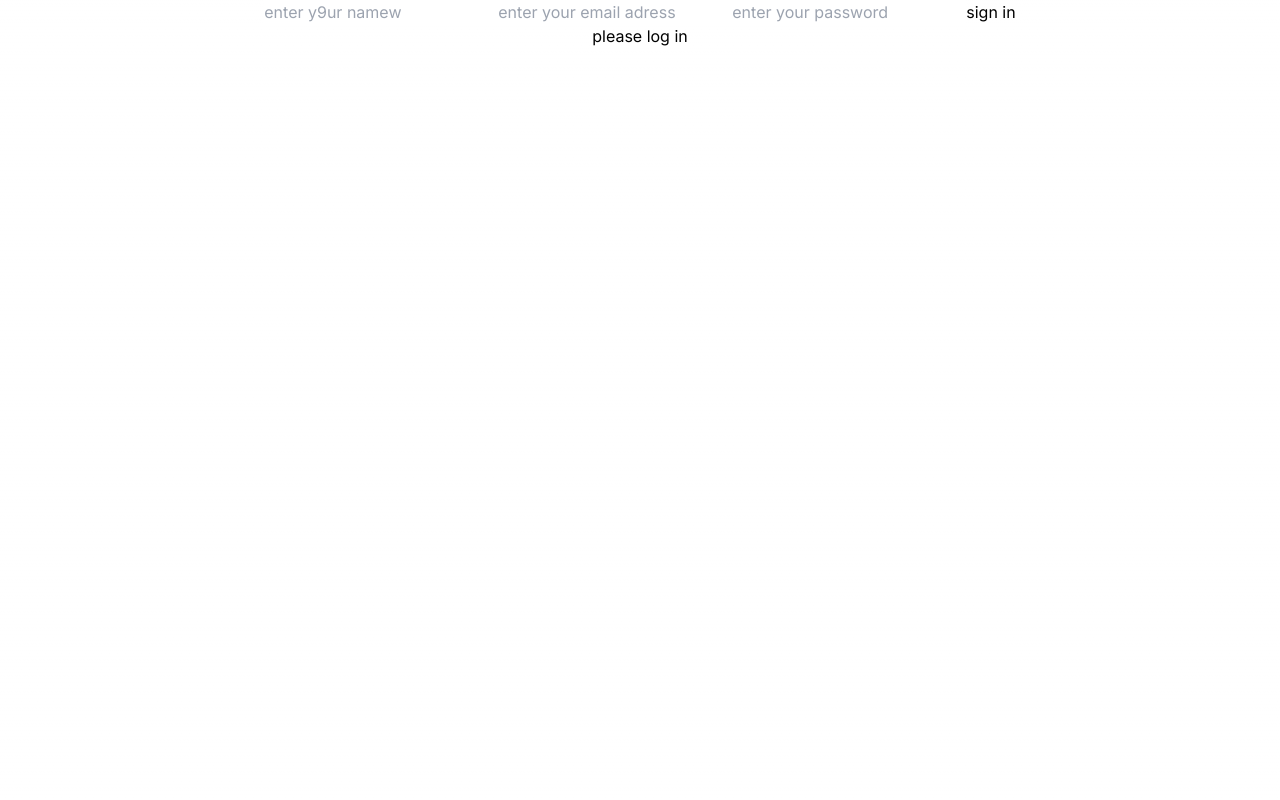
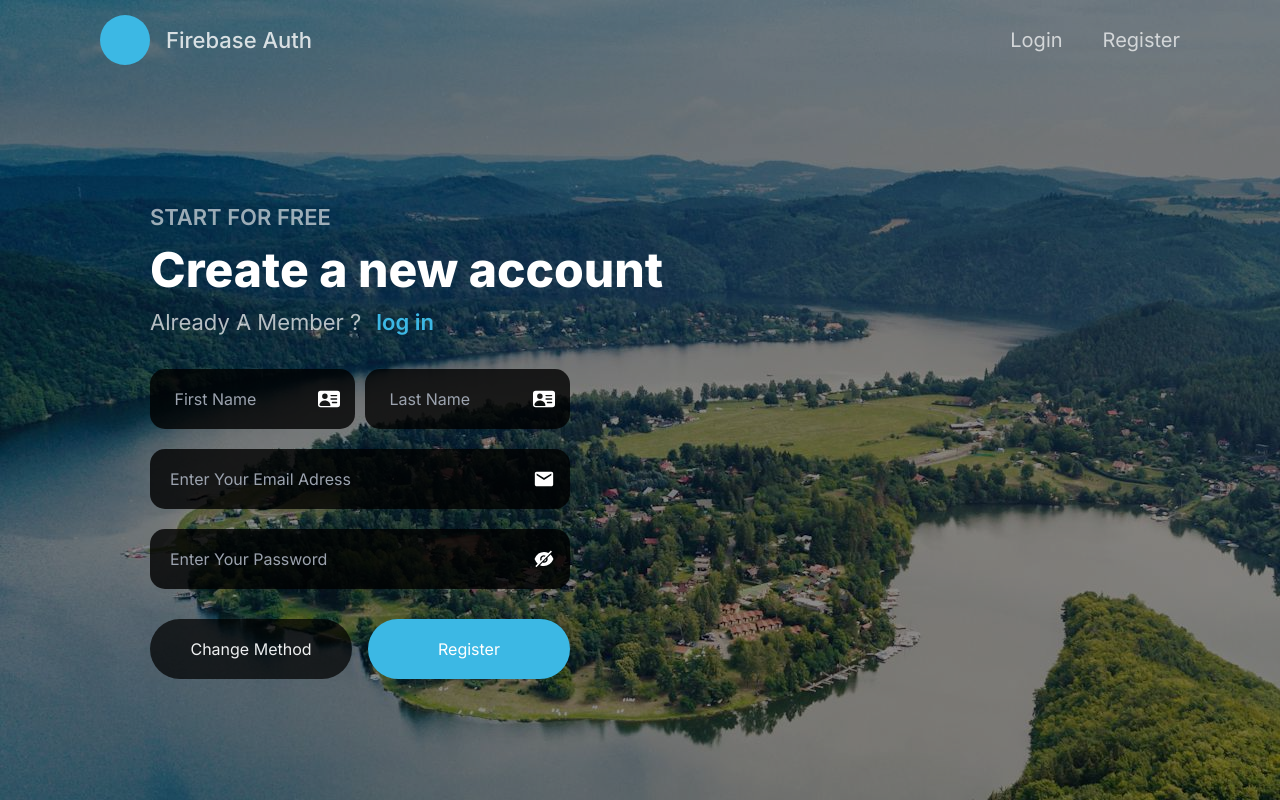
Before and after one commit to sultan93291/firebase_auth, a Next.js app in the folder my-app/: page / in a window 1280 px wide. Built offline with nearby package versions, Linux system fonts and the light colour scheme; no server answers.

Commit message:
register page design done navbar added

```diff
--- a/my-app/package.json
+++ b/my-app/package.json
@@ -15,6 +15,7 @@
     "next": "14.1.3",
     "react": "^18",
     "react-dom": "^18",
+    "react-icons": "^5.0.1",
     "react-redux": "^9.1.0"
   },
   "devDependencies": {
--- /dev/null
+++ b/my-app/src/app/components/RegisterLogin.jsx
@@ -0,0 +1,28 @@
+" use client";
+import React from "react";
+import Link from "next/link";
+const RegisterLogin = () => {
+  return (
+    <>
+      <nav className=" relative z-50 flex h-[80px]  px-[100px] items-center justify-between ">
+        <div className="flex gap-4 items-center ">
+          <div className="bg-[#3cb8e4]  h-[50px] w-[50px] rounded-full flex items-center justify-center "></div>
+          <h4 className="text-[22px] capitalize font-[500] text-white opacity-[0.8]    ">
+            {" "}
+            Firebase Auth{" "}
+          </h4>
+        </div>
+        <div className="flex gap-[40px] opacity-[0.7] ">
+          <Link className="text-white text-[20px] capitalize  " href="/login">
+            login
+          </Link>
+          <Link className="text-white text-[20px] capitalize " href="/">
+            register
+          </Link>
+        </div>
+      </nav>
+    </>
+  );
+};
+
+export default RegisterLogin;
--- a/my-app/src/app/page.jsx
+++ b/my-app/src/app/page.jsx
@@ -6,24 +6,36 @@ import {
   sendEmailVerification,
   onAuthStateChanged,
 } from "firebase/auth";
-
+import Link from "next/link";
 //  track the change for files
 
 import firebaseConfig from "@/Config/FireBase/firebaseConfig";
 import { useRouter } from "next/navigation";
 import { setUser } from "./Data/userSlice";
 import { useDispatch } from "react-redux";
+import RegisterLogin from "./components/RegisterLogin";
+import { data } from "autoprefixer";
+import { BsPersonVcardFill } from "react-icons/bs";
+import { MdEmail } from "react-icons/md";
+import { AiFillEye } from "react-icons/ai";
+import { AiFillEyeInvisible } from "react-icons/ai";
 
 export default function Home() {
   const [user, setuser] = useState(null);
+  const [Hide, setHide] = useState(true);
   const [Data, setData] = useState({
-    name: "",
+    firstName: "",
+    lastName: "",
     email: "",
     password: "",
   });
   const handleForm = e => {
     const { name, value } = e.target;
     setData(data => ({ ...data, [name]: value }));
+  };
+
+  const handleShow = () => {
+    setHide(!Hide);
   };
 
   const dispatch = useDispatch();
@@ -58,29 +70,102 @@ export default function Home() {
   };
 
   return (
-    <>
-      <form onSubmit={handleSubmit}>
+    <div
+      style={{ background: "url('/lake.jpg')" }}
+      className=" h-screen w-screen bg-cover  bg-center after:absolute after:inset-0 after:z-0 after:bg-black after:opacity-45   "
+    >
+      <RegisterLogin />
+      <div className=" flex h-[calc(100vh-80px)] px-[150px] items-center ">
+        <form
+          className="relative z-50 flex flex-col items-start "
+          onSubmit={handleSubmit}
+        >
+          <p className=" text-white opacity-[0.6] text-[22px] uppercase font-[600] ">
+            start for free
+          </p>
+          <h1 className=" text-[48px] text-white font-[800] ">
+            Create a new account
+          </h1>
+          <span className="flex text-[22px] gap-[15px] ">
+            <p className="text-white opacity-[0.7] capitalize ">
+              already a member ?
+            </p>
+            <Link className="text-[#3cb8e4]  font-[600] " href={"/login"}>
+              log in
+            </Link>
+          </span>
+          <div className="my-[30px] flex flex-col gap-[20px] ">
+            <div className=" flex  w-[420px]  gap-[10px]">
+              <div className=" relative h-[60px] w-1/2">
                 <input
                   type="name"
-          name="name"
-          placeholder="enter y9ur namew"
+                  name="firstName"
+                  placeholder=" first name"
                   onChange={handleForm}
+                  className="relative h-full w-full  pl-[20px] pr-[40px] bg-rgba rounded-[15px] outline-none text-white placeholder:capitalize "
                 />
+                <BsPersonVcardFill className="absolute top-0 right-0 mt-[30px] text-white translate-y-[-50%] mr-[15px] text-[22px] " />
+              </div>
+              <div className=" relative h-[60px] w-1/2">
+                <input
+                  type="name"
+                  name="lastName"
+                  placeholder=" last name"
+                  onChange={handleForm}
+                  className="relative h-full w-full  pl-[20px] pr-[40px] bg-rgba rounded-[15px] outline-none text-white placeholder:capitalize "
+                />
+                <BsPersonVcardFill className="absolute top-0 right-0 mt-[30px] text-white translate-y-[-50%] mr-[15px] text-[22px] " />
+              </div>
+            </div>
+            <div className="h-[60px] relative">
               <input
                 type="email"
                 placeholder="enter your email adress"
                 name="email"
                 onChange={handleForm}
+                className=" h-full w-full px-[20px]  bg-rgba rounded-[15px] outline-none text-white placeholder:capitalize "
               />
+              <MdEmail className="absolute top-0 right-0 mt-[30px] text-white translate-y-[-50%] mr-[15px] text-[22px] " />
+            </div>
+            <div className="h-[60px] relative">
               <input
-          type="password"
+                type={Hide ? "password" : "text"}
                 placeholder="enter your password"
                 name="password"
                 onChange={handleForm}
+                className=" h-full w-full px-[20px]  bg-rgba rounded-[15px] outline-none text-white placeholder:capitalize "
               />
-        <button type="submit"> sign in</button>
+              {Hide ? (
+                <AiFillEyeInvisible
+                  className="absolute top-0 right-0 mt-[30px] text-white translate-y-[-50%] mr-[15px] text-[22px] "
+                  onClick={handleShow}
+                />
+              ) : (
+                <AiFillEye
+                  className="absolute top-0 right-0 mt-[30px] text-white translate-y-[-50%] mr-[15px] text-[22px] "
+                  onClick={handleShow}
+                />
+              )}
+            </div>
+          </div>
+          <div className=" w-[420px]  flex gap-4 ">
+            <button
+              className="h-[60px] w-1/2 bg-rgba rounded-[30px] text-white text-[16px] opacity-[0.9] capitalize "
+              disabled
+            >
+              {" "}
+              change method
+            </button>
+            <button
+              className="h-[60px] w-1/2 bg-[#3cb8e4] rounded-[30px] text-white text-[16px] capitalize "
+              type="submit"
+            >
+              {" "}
+              register
+            </button>
+          </div>
         </form>
-      {user ? <h1>user logged in </h1> : <h1>please log in </h1>}
-    </>
+      </div>
+    </div>
   );
 }
--- a/my-app/tailwind.config.js
+++ b/my-app/tailwind.config.js
@@ -7,11 +7,9 @@ module.exports = {
   ],
   theme: {
     extend: {
-      backgroundImage: {
-        "gradient-radial": "radial-gradient(var(--tw-gradient-stops))",
-        "gradient-conic":
-          "conic-gradient(from 180deg at 50% 50%, var(--tw-gradient-stops))",
-      },
+      backgroundColor: {
+        rgba:"rgba(0,0,0,0.8)"
+      }
     },
   },
   plugins: [],
```
Also changed, not shown: my-app/public/lake.jpg (added), 1 other file (tests, documents, lock files or other folders). Lines whose indentation alone changed are shown as unchanged.
